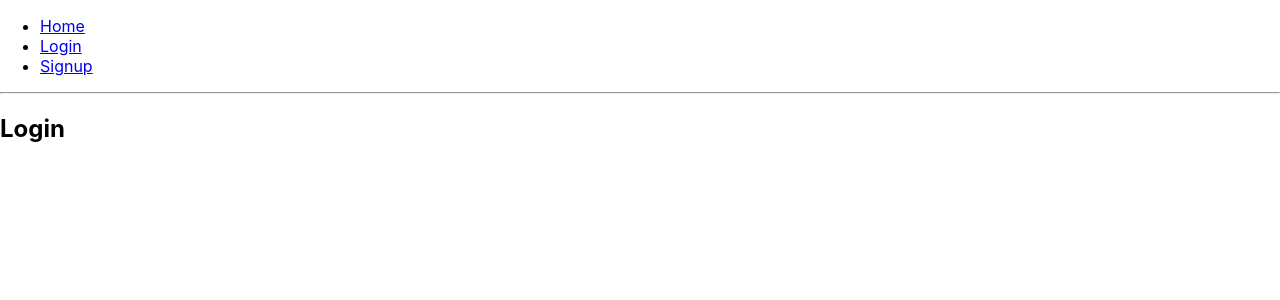
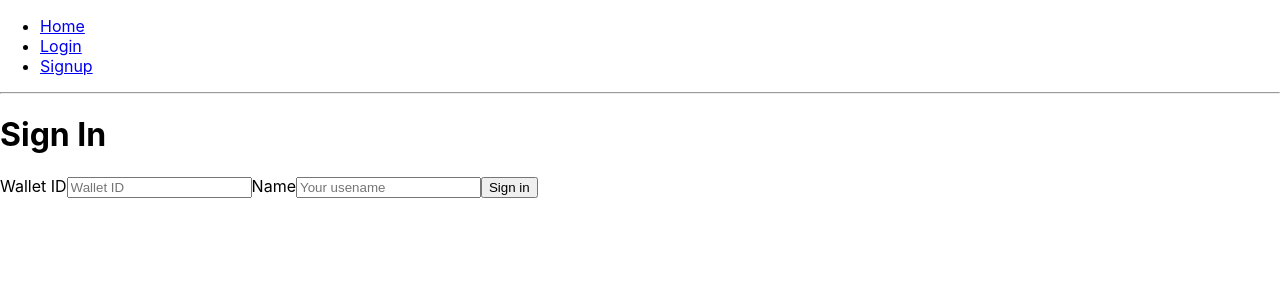
Before and after one commit to PraneethGunas/Bitify, a React (Create React App) app in the folder music-app/: page /login in a window 1280 px wide. Shown: the top 300 px of the page. Built offline with nearby package versions, Linux system fonts and the light colour scheme; no server answers.

Commit message:
firebase setup

```diff
--- a/music-app/package.json
+++ b/music-app/package.json
@@ -6,6 +6,7 @@
     "@testing-library/jest-dom": "^4.2.4",
     "@testing-library/react": "^9.5.0",
     "@testing-library/user-event": "^7.2.1",
+    "firebase": "^7.15.1",
     "react": "^16.13.1",
     "react-dom": "^16.13.1",
     "react-router-dom": "^5.2.0",
--- a/music-app/src/Pages/Login.js
+++ b/music-app/src/Pages/Login.js
@@ -1,8 +1,78 @@
-import React from "react";
+import React, { useState } from "react";
+import { Link } from "react-router-dom";
+import { firestore } from "../firebase";
+
+const db = firestore;
 const Login = () => {
+  const [walletID, setWalletID] = useState("");
+  const [username, setUsername] = useState("");
+  const [error, setError] = useState(null);
+  const signInWithwalletIDAndusernameHandler = async (
+    event,
+    walletID,
+    username
+  ) => {
+    try {
+      event.preventDefault();
+      const docRef = await db.collection("users").doc(walletID);
+      const user = await docRef.get();
+      if (user.exists) {
+        console.log("User Exists");
+      } else {
+        console.log("No user");
+      }
+    } catch (error) {
+      console.log(error);
+    }
+  };
+
+  const onChangeHandler = (event) => {
+    const { name, value } = event.currentTarget;
+
+    if (name === "walletid") {
+      setWalletID(value);
+    } else if (name === "username") {
+      setUsername(value);
+    }
+  };
+
   return (
     <div>
-      <h2>Login</h2>
+      <h1>Sign In</h1>
+      <div>
+        {error !== null && <div>{error}</div>}
+        <form>
+          <label htmlFor="walletid" className="block">
+            Wallet ID
+          </label>
+          <input
+            type="text"
+            name="walletid"
+            value={walletID}
+            placeholder="Wallet ID"
+            id="walletid"
+            onChange={(event) => onChangeHandler(event)}
+          />
+          <label htmlFor="username" className="block">
+            Name
+          </label>
+          <input
+            type="text"
+            name="username"
+            value={username}
+            placeholder="Your usename"
+            id="username"
+            onChange={(event) => onChangeHandler(event)}
+          />
+          <button
+            onClick={(event) => {
+              signInWithwalletIDAndusernameHandler(event, walletID, username);
+            }}
+          >
+            Sign in
+          </button>
+        </form>
+      </div>
     </div>
   );
 };
--- /dev/null
+++ b/music-app/src/firebase.js
@@ -0,0 +1,18 @@
+import firebase from "firebase/app";
+import "firebase/auth";
+import "firebase/firestore";
+
+const firebaseConfig = {
+  apiKey: process.env.REACT_APP_API_KEY,
+  authDomain: "bitify-7d21a.firebaseapp.com",
+  databaseURL: "https://bitify-7d21a.firebaseio.com",
+  projectId: "bitify-7d21a",
+  storageBucket: "bitify-7d21a.appspot.com",
+  messagingSenderId: "65565251263",
+  appId: "1:65565251263:web:f5f52d19a4954d0b31180a",
+  measurementId: "G-VTX13ZFZRH",
+};
+
+firebase.initializeApp(firebaseConfig);
+export const auth = firebase.auth();
+export const firestore = firebase.firestore();
```
Also changed, not shown: 2 other files (tests, documents, lock files or other folders).
